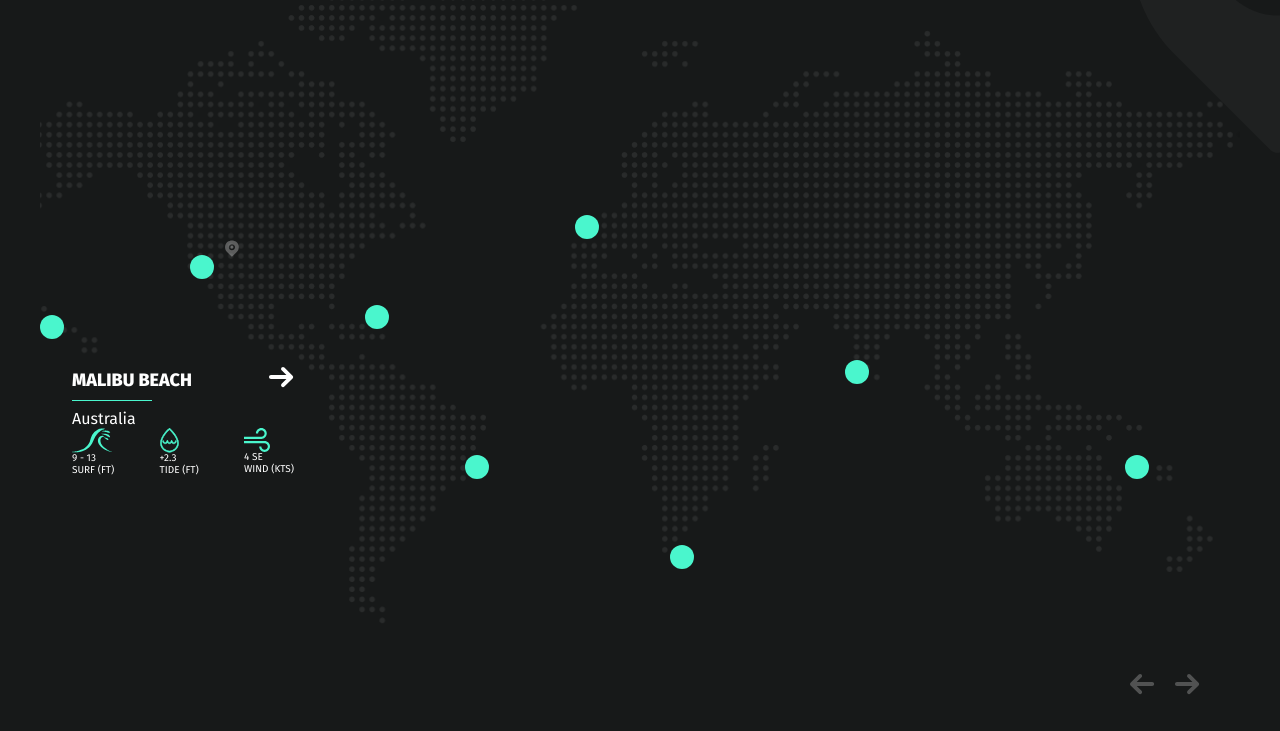
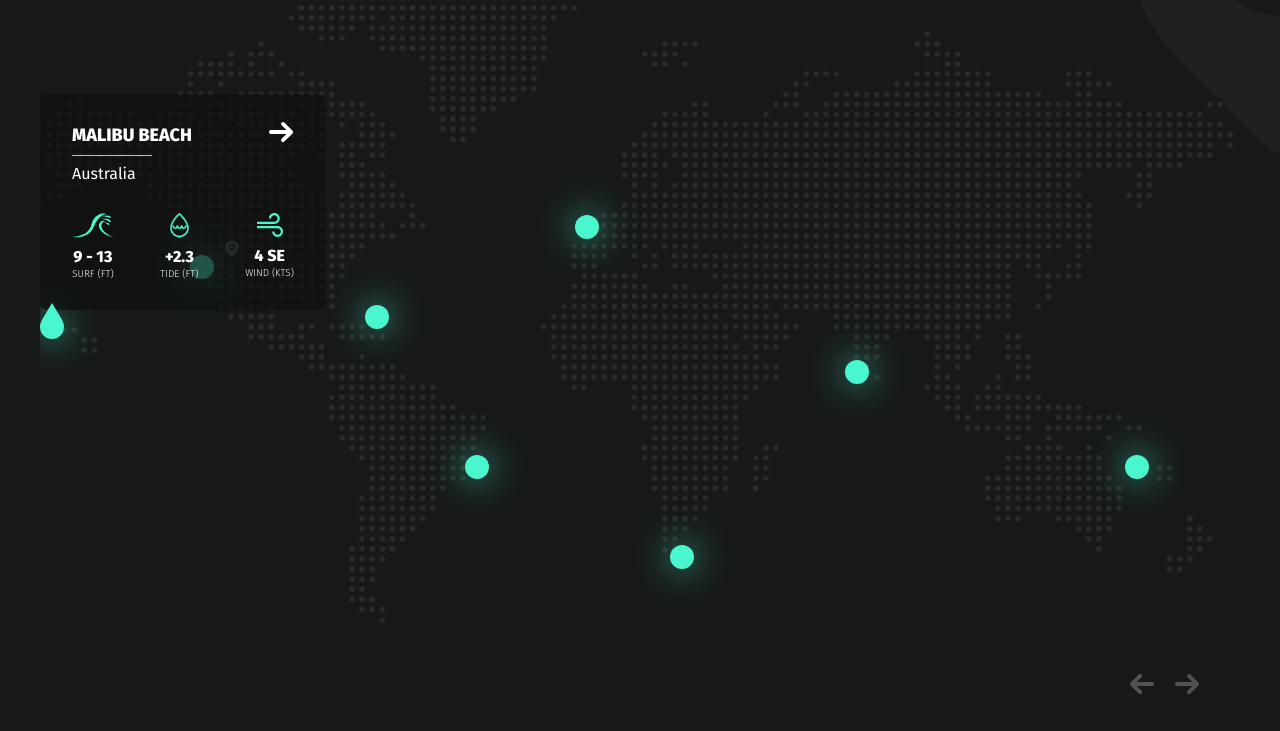
Before and after one commit to fillika/gosurf, a website: page app/index.html in a window 1280 px wide. Shown: the part 1421-2152 px from the top of the page. Drawn offline with nearby package versions, Linux system fonts and the light colour scheme.

Commit message:
Добавил точкам тень, так же доработал карточку с кратким описанием пляжа

```diff
--- a/app/js/main.js
+++ b/app/js/main.js
@@ -19,6 +19,7 @@ $(function() {
     slidesToShow: 4,
     slidesToScroll: 1,
     asNavFor: ".slider-map",
+    centerMode: true,
     nextArrow:
       '<img class="slick-arrow slick-arrow__right" src="img/arrow-right.svg" alt="" />',
     prevArrow:
--- a/app/scss/style.scss
+++ b/app/scss/style.scss
@@ -341,11 +341,55 @@
       &__content {
         display: block;
         width: 285px;
-        padding: 28px 31px 31px 32px;
+        padding: 28px 31px 0 32px;
+        background: rgba(#0f1010, 0.7);
+        border-radius: 6px;
+        position: absolute;
+        bottom: 640px;
+        transform: translateX(-45%);
+
+        &::before {
+          content: "";
+          position: absolute;
+          width: 0;
+          height: 0;
+          border-bottom: 20px solid $green;
+          border-left: 12px solid transparent;
+          border-right: 12px solid transparent;
+          bottom: -13px;
+          right: 132.1px;
+          border-bottom-left-radius: 10px;
+          border-bottom-right-radius: 10px;
+        }
+
+        &-link {
+          padding-top: 4px;
+        }
+
+        &-item {
+          text-align: center;
+
+          img {
+            margin: 0 auto 7px;
+          }
+        }
+
+        &-number {
+          font-weight: 800;
+          font-size: 1.6em;
+          line-height: 23px;
+        }
+
+        &-name {
+          font-weight: 300;
+          font-size: 1em;
+          line-height: 12px;
+        }
 
         &-row {
           display: flex;
           justify-content: space-between;
+          padding-bottom: 30px;
         }
 
         &-title {
@@ -389,15 +433,24 @@
     height: 24px;
     background-color: $green;
     border-radius: 50%;
+    box-shadow: 0px 0px 35px rgba(74, 246, 205, 0.837777);
   }
 
   &__content {
     display: none;
+    z-index: 1;
   }
 
   &__1 {
     top: 330px;
     left: 0;
+
+    .slider-dots__content {
+      transform: translateX(0%) !important;
+      &::before {
+        left: 0;
+      }
+    }
   }
 
   &__2 {
@@ -448,6 +501,13 @@
   &__8 {
     top: 470px;
     left: 35px;
+
+    .slider-dots__content {
+      transform: translateX(-60%) !important;
+      &::before {
+        left: 60%;
+      }
+    }
   }
 }
 
```
Also changed, not shown: app/css/style.min.css.
